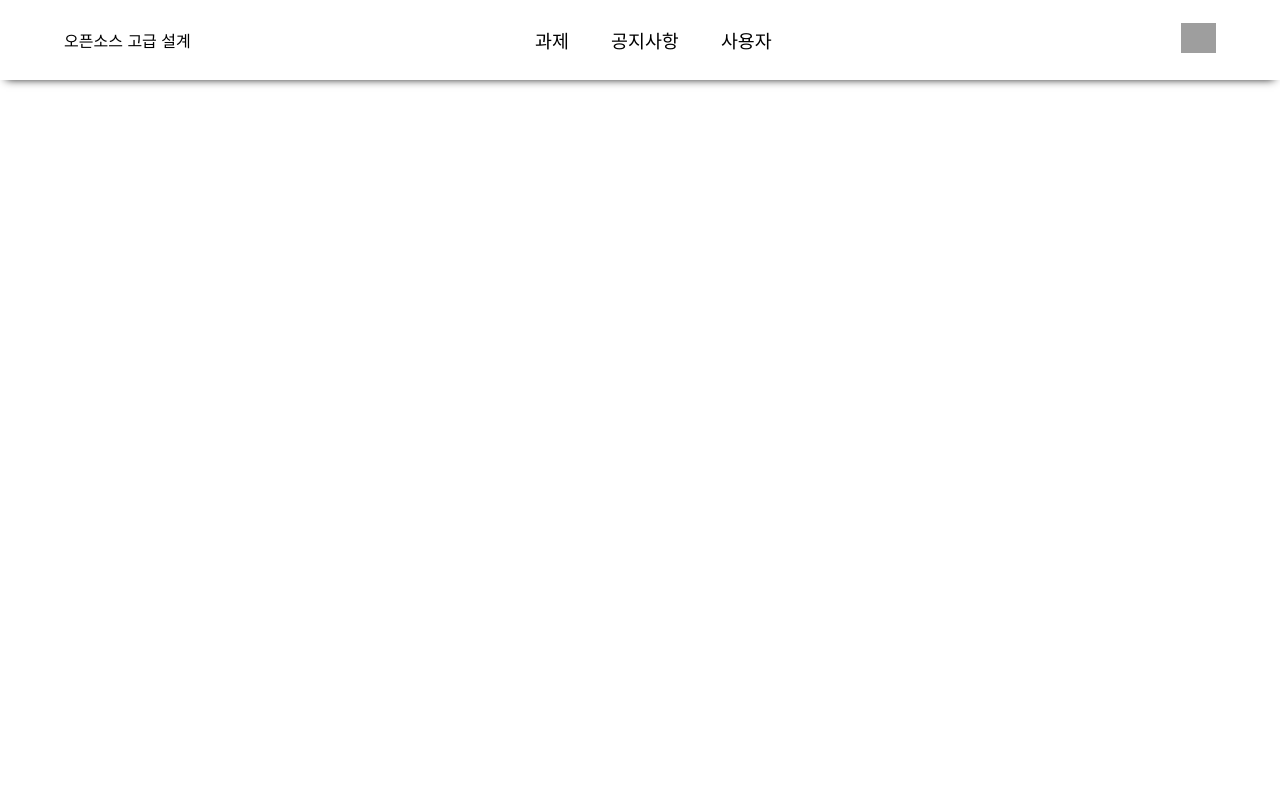
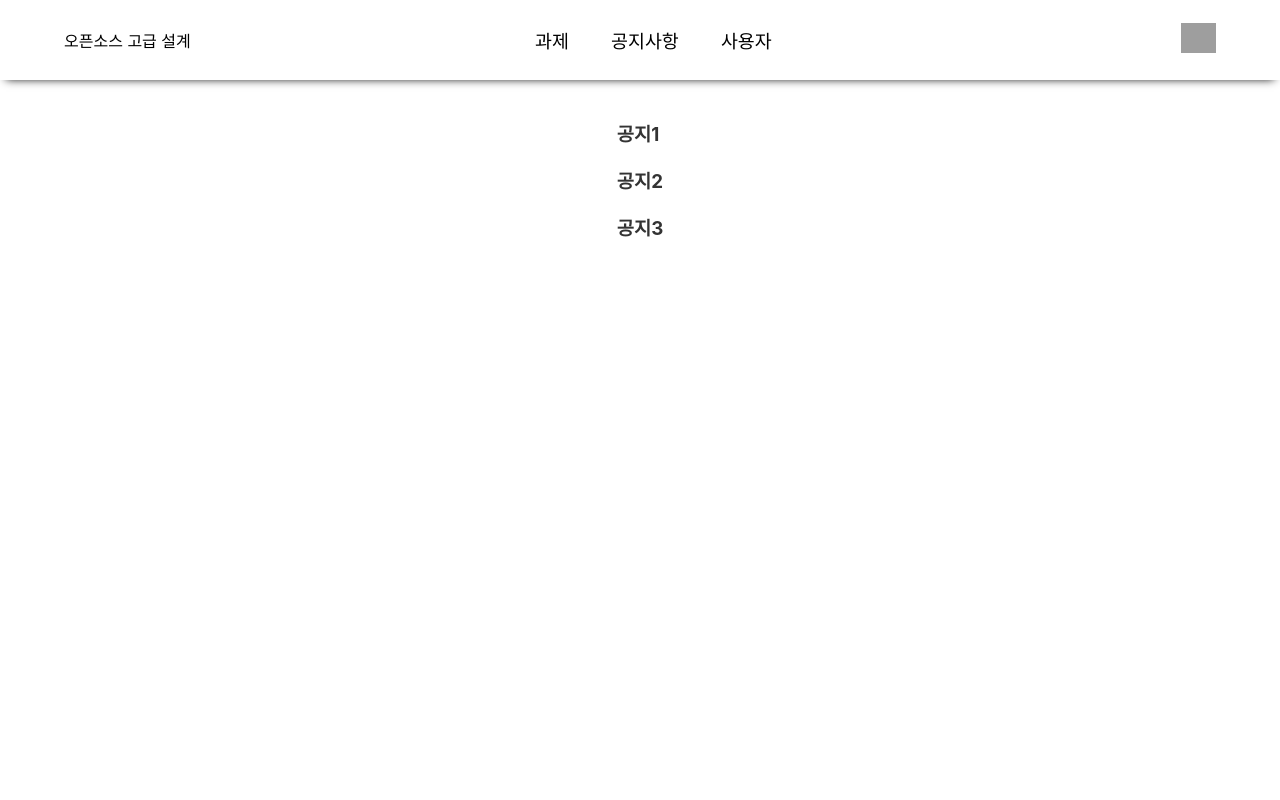
Before and after one commit to OpenSourceEduTech/FrontEnd, a React (Create React App) app: page /notice in a window 1280 px wide. Shown: the top 800 px of the page. Built offline with nearby package versions, Linux system fonts and the light colour scheme; grey boxes are pictures that could not be loaded.

Commit message:
공지사항(세부사항)

```diff
--- a/src/pages/Notice.js
+++ b/src/pages/Notice.js
@@ -1,3 +1,4 @@
+import React, { useState } from "react";
 import Layout from "../components/Layout";
 import styled from "styled-components";
 
@@ -8,16 +9,21 @@ const NoticeContainer = styled.div`
   display: flex;
   flex-direction: column;
   align-items: center;
+  position: fixed;
+  top: 10%;
+  left: 0;
+  right: 0;
 `;
 
 const NoticeList = styled.ul`
   list-style-type: none;
   padding: 0;
-  margin-top: -10px;
+  margin: 0;
 `;
 
 const NoticeItem = styled.li`
   margin-bottom: 20px;
+  cursor: pointer;
 `;
 
 const NoticeTitle = styled.h3`
@@ -29,23 +35,30 @@ const NoticeContent = styled.p`
 `;
 
 const Notice = () => {
-  const notice = ([
+  const [selectedNotice, setSelectedNotice] = useState(null);
+  const noticeData = [
     { id: 1, title: '공지1', content: '첫 번째 공지사항입니다.' },
     { id: 2, title: '공지2', content: '두 번째 공지사항입니다.' },
     { id: 3, title: '공지3', content: '세 번째 공지사항입니다.' }
-  ]);
+  ];
+
+  const handleNoticeClick = (noticeId) => {
+    const selected = noticeData.find((item) => item.id == noticeId);
+    setSelectedNotice(selected);
+  };
 
   return (
     <>
-      <Layout/>
+      <Layout />
       <NoticeContainer>
-        <h2>공지사항</h2>
-        {notice.length > 0 ? (
+        {noticeData.length > 0 ? (
           <NoticeList>
-            {notice.map((notice) => (
-              <NoticeItem key={notice.id}>
-                <NoticeTitle>{notice.title}</NoticeTitle>
-                <NoticeContent>{notice.content}</NoticeContent>
+            {noticeData.map((item) => (
+              <NoticeItem key={item.id} onClick={() => handleNoticeClick(item.id)}>
+                <NoticeTitle>{item.title}</NoticeTitle>
+                {selectedNotice && selectedNotice.id == item.id && (
+                  <NoticeContent>{selectedNotice.content}</NoticeContent>
+                )}
               </NoticeItem>
             ))}
           </NoticeList>
@@ -53,7 +66,6 @@ const Notice = () => {
           <p>공지사항이 없습니다.</p>
         )}
       </NoticeContainer>
-
     </>
   );
 };
```
